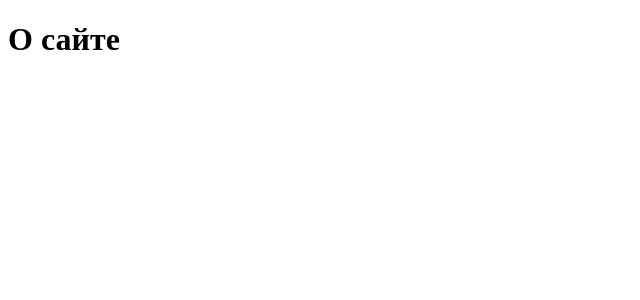
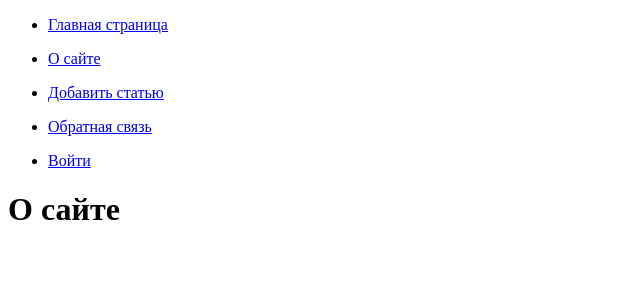
Before and after one commit to Roman-Blokhin/Python, a Django app: page /about/ in a window 1280 px wide. Shown: the top 300 px of the page, without its empty margins (0-640 px from the left). Run offline with Django 4.2, Linux system fonts and the light colour scheme.

Commit message:
Django. Добавили меню на страницу "О сайте"

```diff
--- a/django/robsite/dogs/templates/dogs/about.html
+++ b/django/robsite/dogs/templates/dogs/about.html
@@ -5,6 +5,15 @@
     <title>{{ title }}</title>
 </head>
 <body>
+    <ul>
+        <li><a href="{% url 'home' %}"> Главная страница </a></li>
+        {% for j in menu %}
+            {% if not forloop.last %} <li> {% else %} <li class="last"> {% endif %}
+                 <p><a href="{% url j.page_name %}"> {{ j.title }} </a></p>
+            </li>
+        {% endfor %}
+    </ul>
+
     <h1>{{ title }}</h1>
 </body>
 </html>
--- a/django/robsite/dogs/templates/dogs/index.html
+++ b/django/robsite/dogs/templates/dogs/index.html
@@ -6,7 +6,7 @@
 </head>
 <body>
     <ul>
-        <li><a href="{% url 'home' %}"> {{ title }} </a></li>
+        <li><a href="{% url 'home' %}"> Главная страница </a></li>
         {% for j in menu %}
             {% if not forloop.last %} <li> {% else %} <li class="last"> {% endif %}
                  <p><a href="{% url j.page_name %}"> {{ j.title }} </a></p>
--- a/django/robsite/dogs/views.py
+++ b/django/robsite/dogs/views.py
@@ -20,7 +20,7 @@ def show_post(request, post_id):
 
 
 def about(request):
-    return render (request, 'dogs/about.html', {'title': 'О сайте'})
+    return render (request, 'dogs/about.html', {'title': 'О сайте', 'menu': menu})
 
 
 def addpage(request):
```
